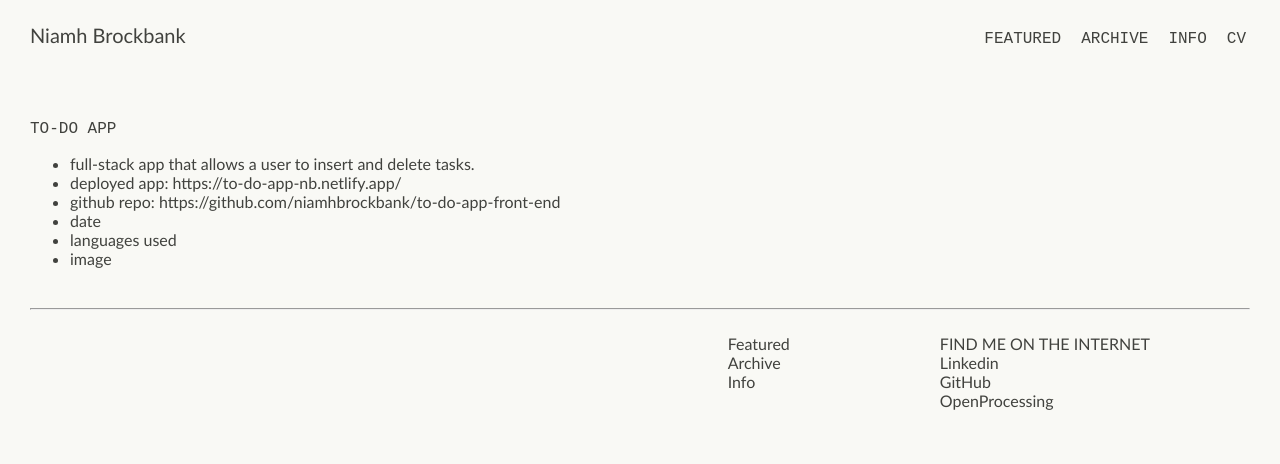
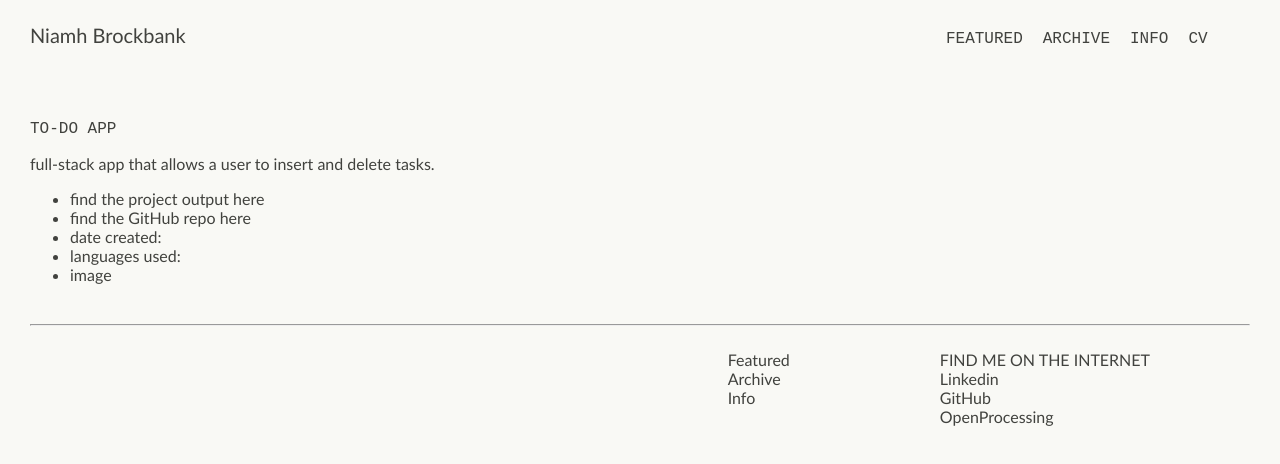
Before and after one commit to niamhbrockbank/portfolio, a React (Create React App) app: page / in a window 1280 px wide. Both pictures are taken after a click on the item 318 px from the left and 667 px from the top of the page. Shown: the top 464 px of the page. Built offline with nearby package versions, Linux system fonts and the light colour scheme.

Commit message:
Add links to repos and deployed apps

```diff
--- a/src/components/ProjectPage.tsx
+++ b/src/components/ProjectPage.tsx
@@ -16,17 +16,17 @@ export default function ProjectPage({
     return <h1>Project cannot be found.</h1>;
   }
 
-  const { name, description, deployed_link, github_link } = currentProject;
+  const { name, description, deployed_link} = currentProject;
 
   return (
     <div id="project_page">
       <h1>{name}</h1>
+      <p>{description}</p>
       <ul>
-        <li>{description}</li>
-        <li>deployed app: {deployed_link}</li>
-        {github_link && <li>github repo: {github_link}</li>}
-        <li>date</li>
-        <li>languages used</li>
+        <li><a href={deployed_link}>find the project output here</a></li>
+        {currentProject.github_link && <li><a href={currentProject.github_link}>find the GitHub repo here</a></li>}
+        <li>date created:</li>
+        <li>languages used: </li>
         <li>image</li>
       </ul>
     </div>
--- a/src/styles.css
+++ b/src/styles.css
@@ -41,7 +41,7 @@ a {
   font-size: medium;
   background-color: #f9f9f5;
   position: fixed;
-  width: 95%;
+  width: 92vw;
   top: 0;
   margin-top: 0px;
 }
```
